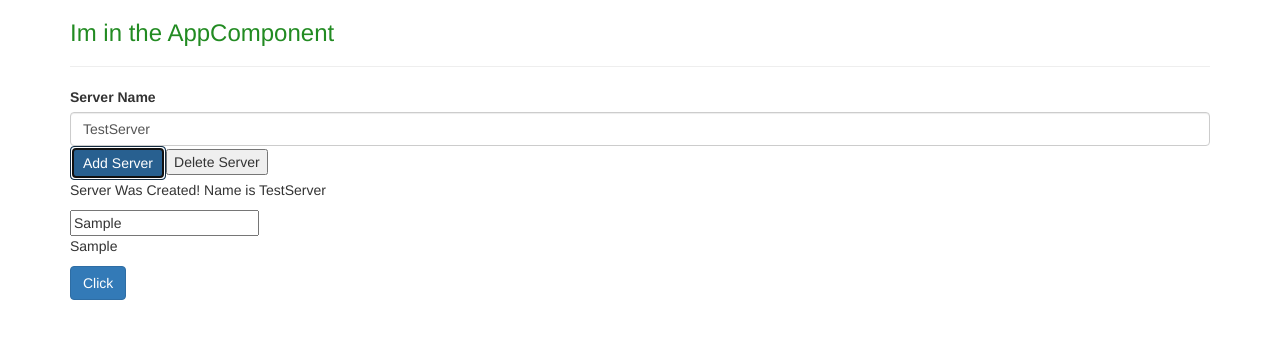
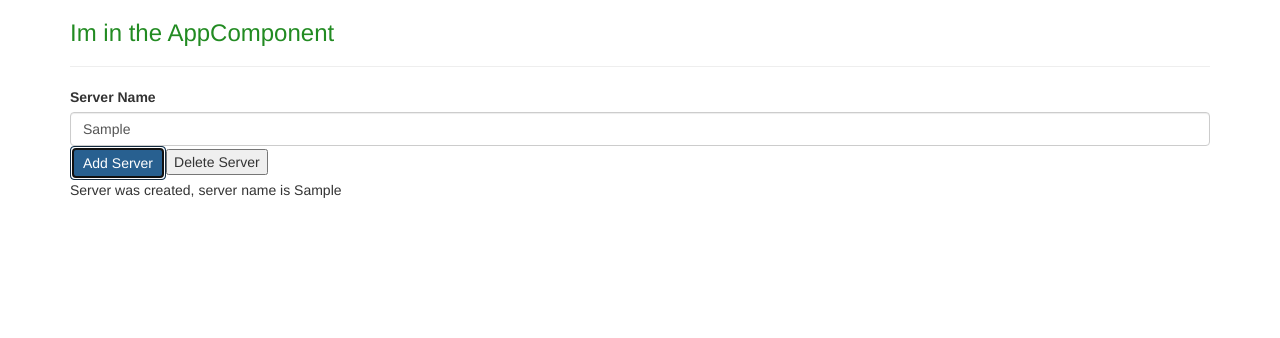
Before and after one commit to rinatbul/Angular-The-Complete-Guide-2023, an Angular app: page / in a window 1280 px wide. Both pictures are taken after typing "Sample" into the empty fields and a click on the button "Add Server". Shown: the top 338 px of the page. Built offline with nearby package versions, Linux system fonts and the light colour scheme.

Commit message:
38.Using ngIf to Output Data

```diff
--- a/src/app/servers/servers.component.html
+++ b/src/app/servers/servers.component.html
@@ -13,16 +13,19 @@
 </button>
 <button (click)="onDeleteServer()">Delete Server</button>
 <!--<p [innerText]="allowNewServer"></p>-->
-<p>{{serverCreationStatus}}</p>
+<!--<p>{{serverCreationStatus}}</p>-->
+<p *ngIf="serverCreated">Server was created, server name is {{serverName}}</p>
 
-<div>
-  <input type="text"
-         [(ngModel)]="userName" (input)="onUserNameEnter($event)">
-  <p>{{userName}}</p>
-  <button [disabled]="userName === ''"
-          class="btn btn-primary"
-          (click)="userName = ''">Click</button>
-</div>
+
+
+<!--<div>-->
+<!--  <input type="text"-->
+<!--         [(ngModel)]="userName" (input)="onUserNameEnter($event)">-->
+<!--  <p>{{userName}}</p>-->
+<!--  <button [disabled]="userName === ''"-->
+<!--          class="btn btn-primary"-->
+<!--          (click)="userName = ''">Click</button>-->
+<!--</div>-->
 
 <!--<app-server></app-server>-->
 <!--<app-server></app-server>-->
--- a/src/app/servers/servers.component.ts
+++ b/src/app/servers/servers.component.ts
@@ -12,8 +12,9 @@ import {Component} from '@angular/core';
 export class ServersComponent {
     allowNewServer = false;
     serverCreationStatus = 'No Server Was Created!';
-    serverName = 'TestServer';
-    userName = '';
+    serverName = '';
+    userName = ''; // using for Task-2
+    serverCreated = false;
 
 
     constructor() {
@@ -23,6 +24,7 @@ export class ServersComponent {
     }
 
     onCreateServer(){
+      this.serverCreated = true
       this.serverCreationStatus = 'Server Was Created! Name is ' + this.serverName
     }
 
```
